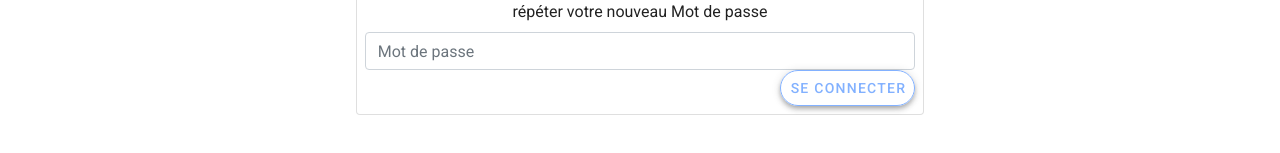
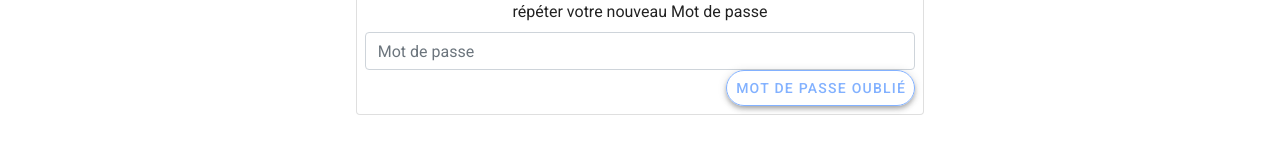
Before and after one commit to louisdurampart/flexoffice, a Vue app: page /MotDePasse in a window 1280 px wide. Shown: the part 285-438 px from the top of the page. Built offline with nearby package versions, Linux system fonts and the light colour scheme; a small style sheet from the web is missing; what vue-session would draw is missing.

Commit message:
form email/mdp

```diff
--- a/src/components/Email.vue
+++ b/src/components/Email.vue
@@ -8,8 +8,6 @@
               <h1 class="display-2 font-weight-bold mb-3" dark color="indigo darken-3">Flex Office</h1>
 
               <form v-on:submit.prevent="fetchAllData">
-
-
                 <b-row class="text-center justify-content-md-center">
                   <label for="inputEmail" type="mdp" class="pt-4">Nouveau Mot de passe</label>
                 </b-row>
--- a/src/components/MotDepasse.vue
+++ b/src/components/MotDepasse.vue
@@ -27,8 +27,7 @@
                 </b-row>
 
                 <b-row class="text-center justify-content-md-center">
-                <v-btn class="pa-2 ml-auto" color="accent" elevation="4" type="submit" outlined rounded>Se
-                  connecter</v-btn>
+                <v-btn class="pa-2 ml-auto" color="accent" elevation="4" type="submit" outlined rounded>mot de passe oublié</v-btn>
                   </b-row>
               </form>
             </b-card>
```
